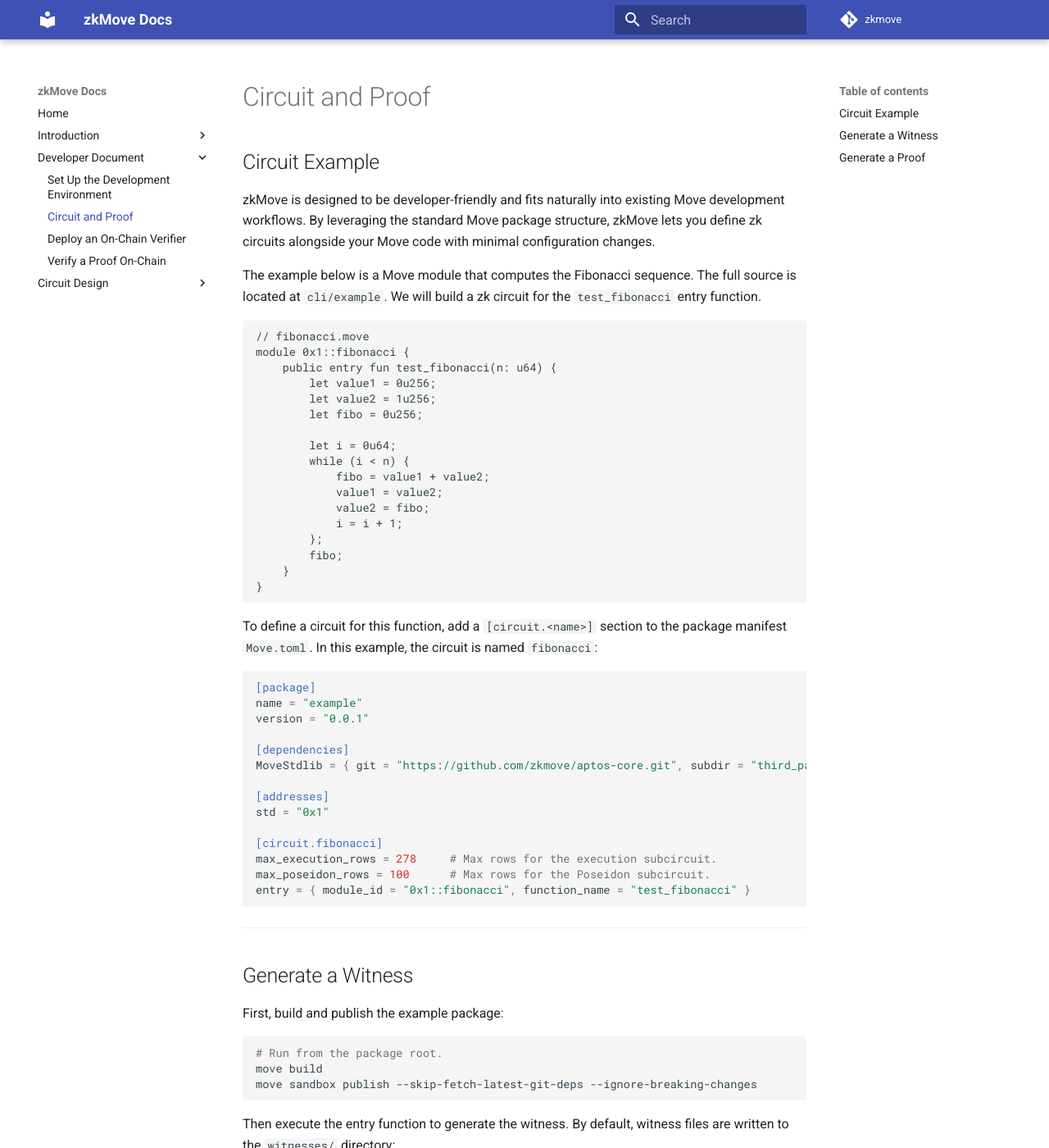
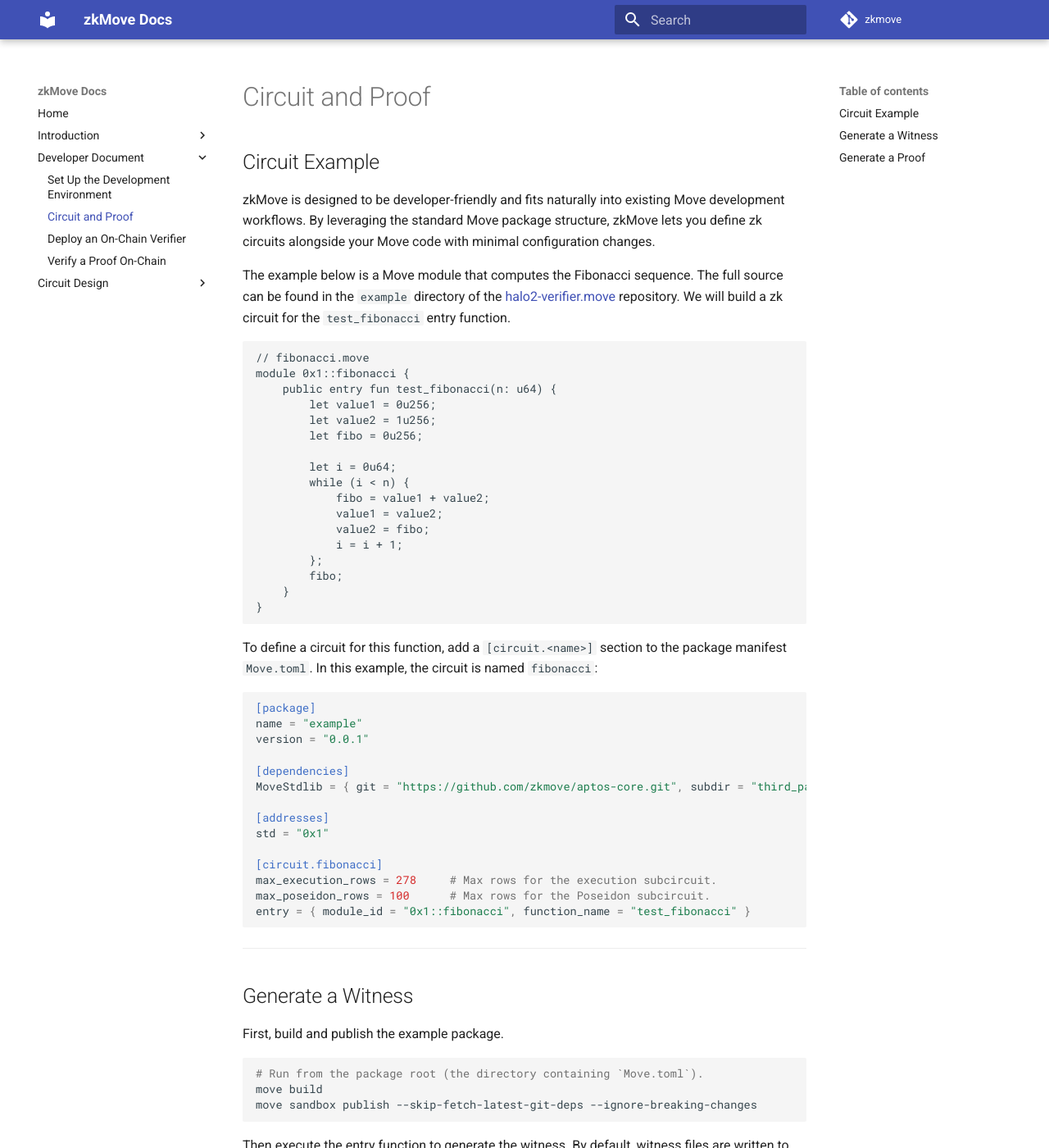
Before and after one commit to zkmove/zkmove, an MkDocs documentation site: the page built from docs/developer/circuit-and-proof.md, in a window 1280 px wide and 1400 px high. Shown: the whole window at 82% size. Built offline with MkDocs 1.6.1 and Material for MkDocs 9.7.7, drawn with Linux system fonts in a browser that asks for light colours; comment, search, counter and statistics services are not loaded.

Commit message:
docs: minor improvement

````diff
--- a/docs/developer/circuit-and-proof.md
+++ b/docs/developer/circuit-and-proof.md
@@ -4,7 +4,7 @@
 
 zkMove is designed to be developer-friendly and fits naturally into existing Move development workflows. By leveraging the standard Move package structure, zkMove lets you define zk circuits alongside your Move code with minimal configuration changes.
 
-The example below is a Move module that computes the Fibonacci sequence. The full source is located at `cli/example`. We will build a zk circuit for the `test_fibonacci` entry function.
+The example below is a Move module that computes the Fibonacci sequence. The full source can be found in the `example` directory of the [halo2-verifier.move](https://github.com/zkmove/halo2-verifier.move) repository. We will build a zk circuit for the `test_fibonacci` entry function.
 
 ```move
 // fibonacci.move
@@ -49,10 +49,10 @@ entry = { module_id = "0x1::fibonacci", function_name = "test_fibonacci" }
 
 ## Generate a Witness
 
-First, build and publish the example package:
+First, build and publish the example package.
 
 ```shell
-# Run from the package root.
+# Run from the package root (the directory containing `Move.toml`).
 move build
 move sandbox publish --skip-fetch-latest-git-deps --ignore-breaking-changes
 ```
````
Also changed, not shown: cli/README.md (+1 -1 lines), docs/developer/deploy-on-chain-verifier.md (+3 -3 lines), docs/developer/setup-dev-environment.md (+8 -0 lines), cli/example/params/README.md (renamed from cli/params/README.md), 2 other files.
